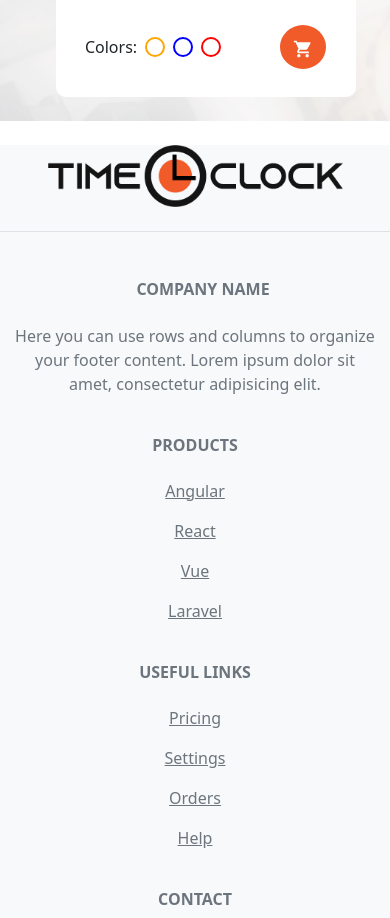
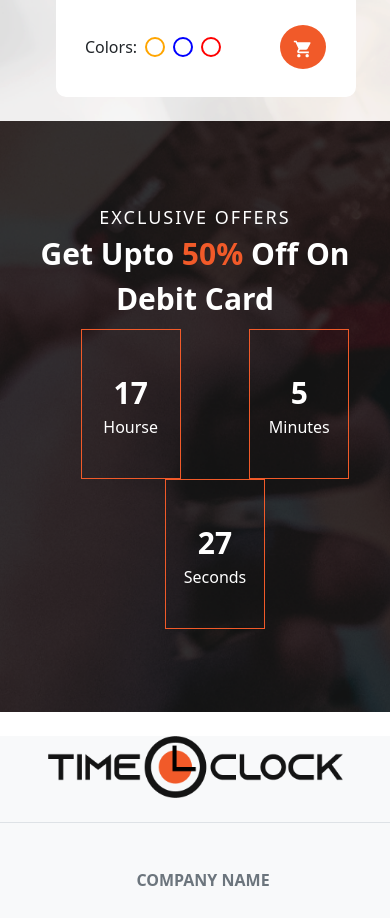
Before and after one commit to wabbi-khan/time-clock, a React (Create React App) app: page / in a window 390 px wide. Shown: the part 945-1863 px from the top of the page. Built offline with nearby package versions, Linux system fonts and the light colour scheme; data requests are answered from the project's data file.

Commit message:
debite sec

```diff
--- a/src/Style/_DebitCardSection.scss
+++ b/src/Style/_DebitCardSection.scss
@@ -21,12 +21,14 @@
         .debit-para {
             font-size: 30px;
             font-weight: 700;
+            text-align: center;
             span {
                 color: $circleColor;
             }
         }
         .debit-time {
             display: flex;
+            flex-wrap: wrap;
             flex-direction: row;
             justify-content: space-evenly;
             align-items: center;
@@ -49,7 +51,10 @@
 }
 
 @media screen and (max-width: 600px) {
-    .debit-bg {
-        display: none;
-    }
+    // .debit-bg {
+    //     display: none;
+    // }
+    // .debit-time {
+    //     flex-direction: column;
+    // }
 }
--- a/src/Style/style.css
+++ b/src/Style/style.css
@@ -344,12 +344,14 @@ nav .showCart .showCartContainer .removeItems {
 .debit-bg .debit-content .debit-para {
   font-size: 30px;
   font-weight: 700;
+  text-align: center;
 }
 .debit-bg .debit-content .debit-para span {
   color: #f15a29;
 }
 .debit-bg .debit-content .debit-time {
   display: flex;
+  flex-wrap: wrap;
   flex-direction: row;
   justify-content: space-evenly;
   align-items: center;
@@ -367,10 +369,4 @@ nav .showCart .showCartContainer .removeItems {
 .debit-bg .debit-content .debit-time .time-content div:nth-child(1) {
   font-size: 30px;
   font-weight: bold;
-}
-
-@media screen and (max-width: 600px) {
-  .debit-bg {
-    display: none;
-  }
 }/*# sourceMappingURL=style.css.map */
```
Also changed, not shown: 1 other file (tests, documents, lock files or other folders).
